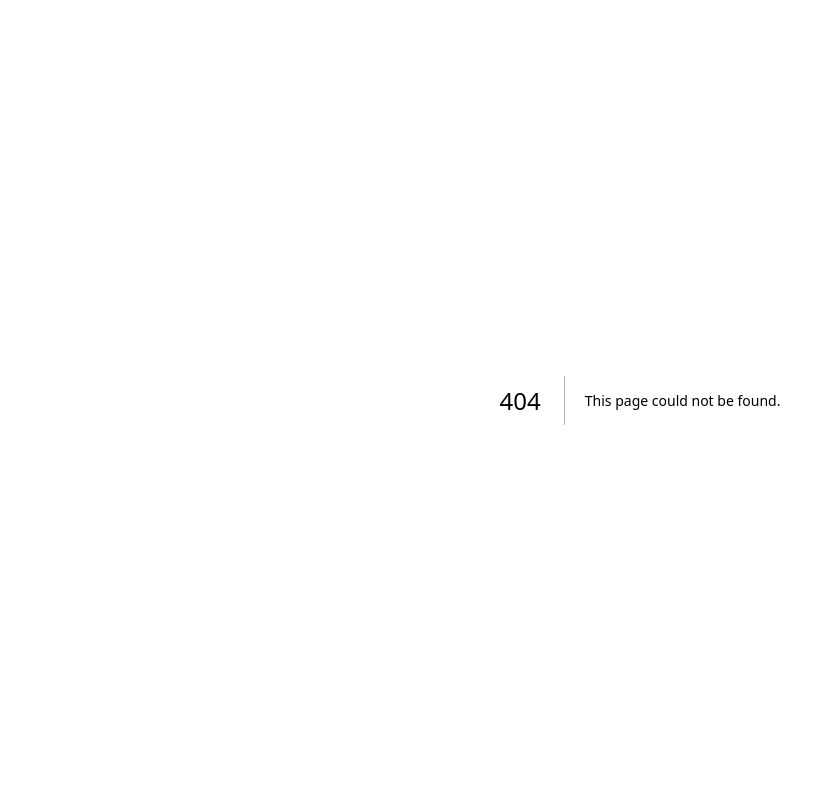
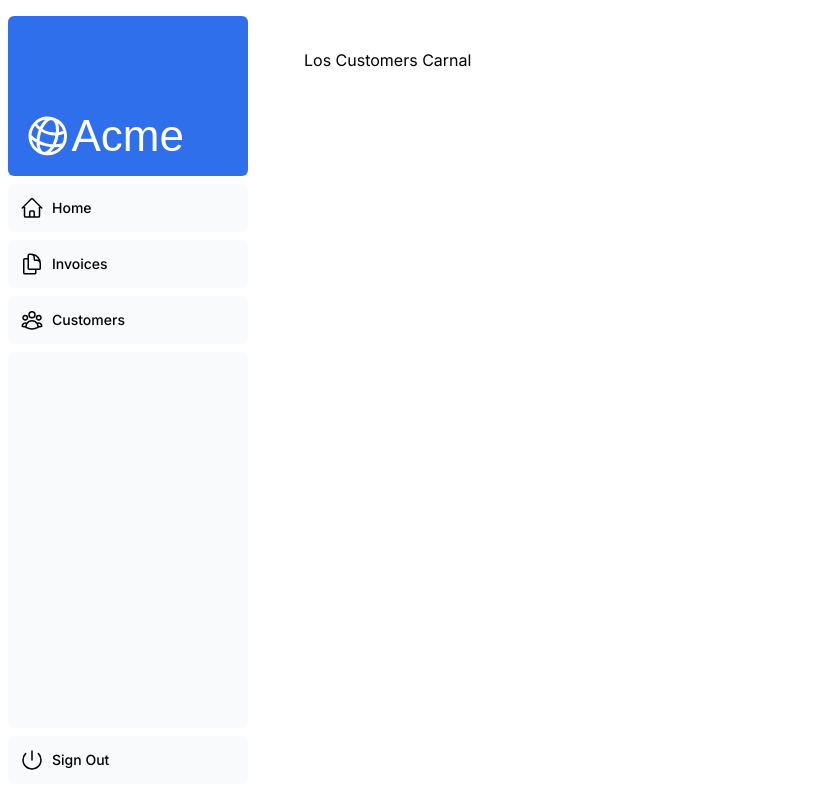
Before and after one commit to bi1eygr/sadbunnysoftware, a Next.js app in the folder dashboard/nextjs-dashboard/: page /dashboard/customers in a window 1280 px wide. Before the commit this address had no page. Shown: the whole page, without its empty margins (0-835 px from the left). Built offline with nearby package versions, Linux system fonts and the light colour scheme; a web font is replaced by a local one.

Commit message:
Added customers dash board page  and left off on ch 5 of next js

```diff
--- /dev/null
+++ b/dashboard/nextjs-dashboard/app/dashboard/customers/page.tsx
@@ -0,0 +1,3 @@
+export default function Page() {
+  return <p>Los Customers Carnal</p>;
+}
--- /dev/null
+++ b/dashboard/nextjs-dashboard/app/dashboard/layout.tsx
@@ -0,0 +1,12 @@
+import SideNav from '@/app/ui/dashboard/sidenav';
+
+export default function Layout({ children }: { children: React.ReactNode }) {
+  return (
+    <div className="flex h-screen flex-col md:flex-row md:overflow-hidden">
+      <div className="w-full flex-none md:w-64">
+        <SideNav />
+      </div>
+      <div className="flex-grow p-6 md:overflow-y-auto md:p-12">{children}</div>
+    </div>
+  );
+}
--- /dev/null
+++ b/dashboard/nextjs-dashboard/app/dashboard/page.tsx
@@ -0,0 +1,3 @@
+export default function Page() {
+  return <p>Dashboard Page</p>;
+}
```
Also changed, not shown: 1 other file (tests, documents, lock files or other folders).
